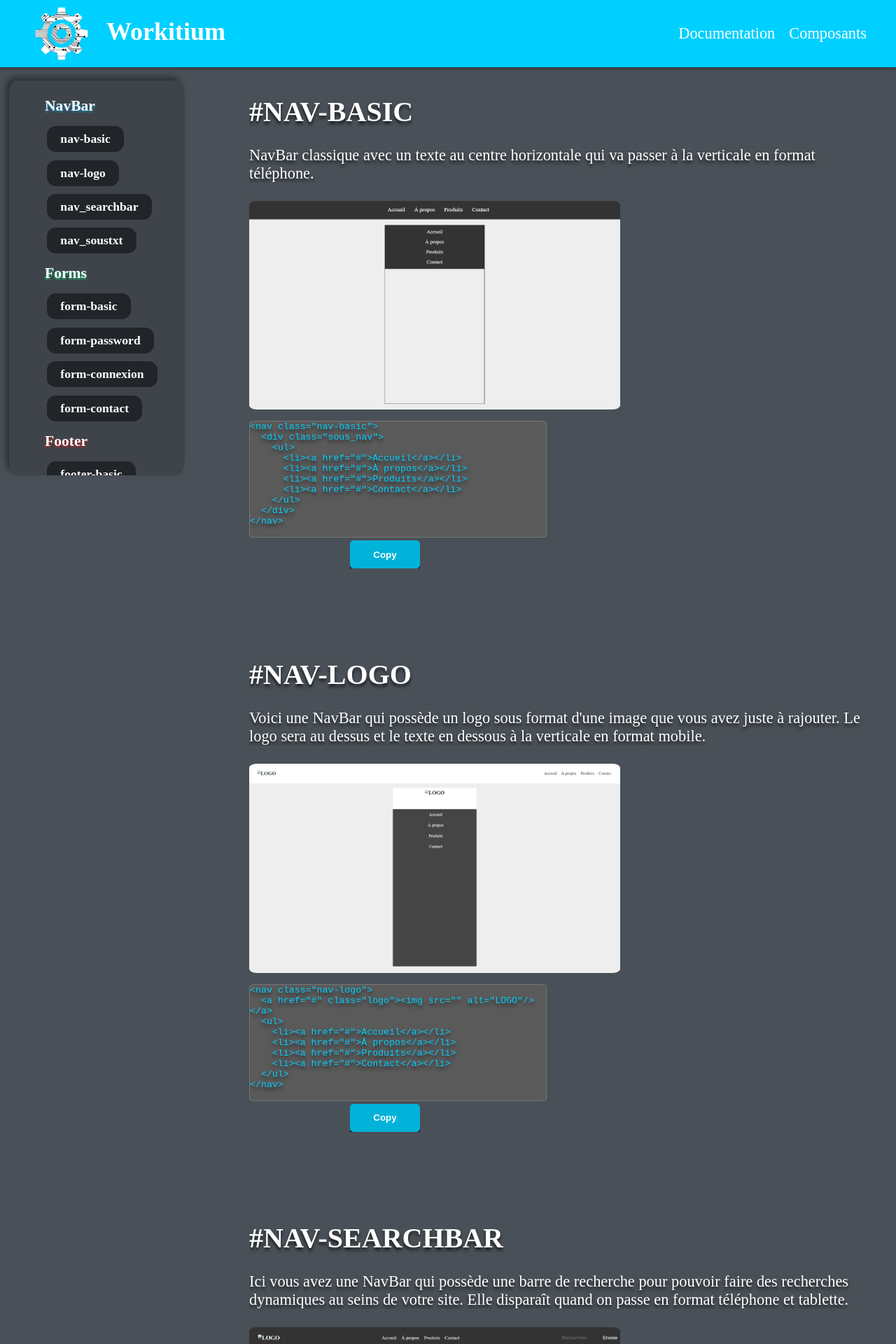
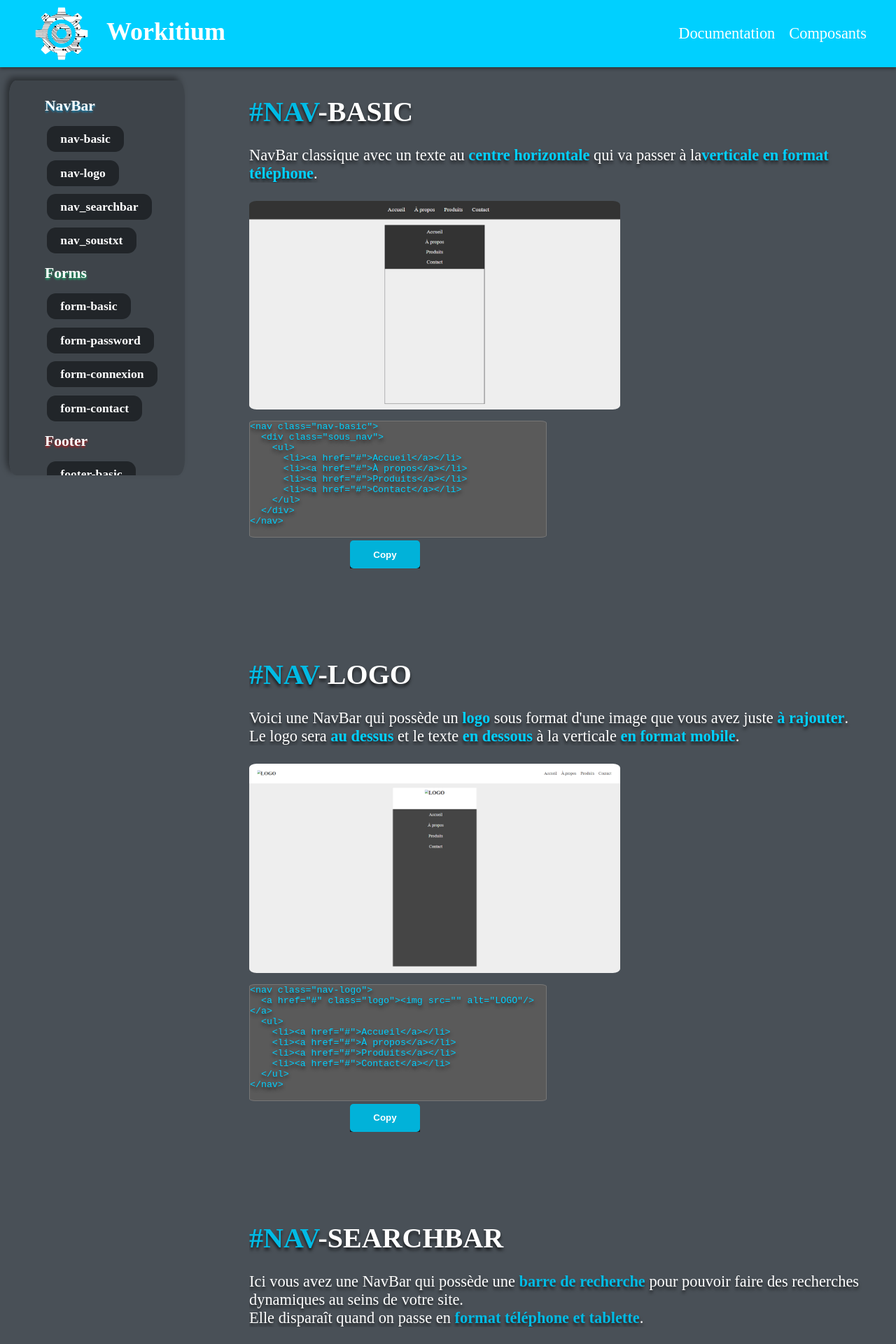
Before and after one commit to nixiz0/Workitium-Web, a React (Create React App) app: page /composants/navbar in a window 1280 px wide. Shown: the top 1920 px of the page at 70% size. Built offline with nearby package versions, Linux system fonts and the light colour scheme.

Commit message:
Custom the text composant

```diff
--- a/src/components/FooterComposant.jsx
+++ b/src/components/FooterComposant.jsx
@@ -29,10 +29,10 @@ function FooterComposant() {
             <div>
             <div class="the_composants">
             {/*-- Composant FooterBasic --*/}
-            <h2 class="title_composant" id="footer-basic"> #FOOTER-BASIC </h2>
+            <h2 class="title_composant" id="footer-basic"><b style={{color: 'rgba(255, 0, 0, 0.65)'}}>#FOOTER</b>-BASIC </h2>
             <span class="txt_composant">
                 <p>
-                    Un Footer classique mais suffisant pour n'importe quels projets web.
+                    Un Footer <b style={{color: 'rgba(255, 0, 0, 0.65)'}}>classique</b> mais suffisant pour n'importe quels projets web.
                 </p>
             </span>
             <div class="extrait_composants">
@@ -133,11 +133,12 @@ function FooterComposant() {
             {/*---------------*/}
 
             {/*-- Composant FooterMinimum --*/}
-            <h2 class="title_composant" id="footer-minimum"> #FOOTER-MINIMUM </h2>
+            <h2 class="title_composant" id="footer-minimum"><b style={{color: 'rgba(255, 0, 0, 0.65)'}}>#FOOTER</b>-MINIMUM </h2>
             <span class="txt_composant">
                 <p>
-                    Le Footer minimum si vous nous souhaitez pas mettre d'informations ou autres dans votre
-                    Footer mais qu'il vous en faut quand même un alors ce Footer sera parfait pour vous.
+                    Le Footer minimum si vous nous souhaitez <b style={{color: 'rgba(255, 0, 0, 0.65)'}}>pas mettre d'informations </b>
+                    ou autres dans votre Footer mais qu'il vous <b style={{color: 'rgba(255, 0, 0, 0.65)'}}>en faut quand même un </b>
+                    alors ce Footer sera parfait pour vous.
                 </p>
             </span>
             <div class="extrait_composants">
@@ -170,11 +171,12 @@ function FooterComposant() {
             {/*---------------*/}
 
             {/*-- Composant FooterVertical --*/}
-            <h2 class="title_composant" id="footer-vertical"> #FOOTER-VERTICAL </h2>
+            <h2 class="title_composant" id="footer-vertical"><b style={{color: 'rgba(255, 0, 0, 0.65)'}}>#FOOTER</b>-VERTICAL </h2>
             <span class="txt_composant">
                 <p>
-                    Un Footer vertical qui permet de mettre beaucoup d'informations, des liens pour vos réseaux sociaux
-                    mais aussi des autres liens pour les RGPD et autres informations.
+                    Un Footer <b style={{color: 'rgba(255, 0, 0, 0.65)'}}>vertical</b> qui permet de mettre beaucoup
+                    d'informations, des <b style={{color: 'rgba(255, 0, 0, 0.65)'}}>liens pour vos réseaux sociaux </b>
+                    mais aussi des <b style={{color: 'rgba(255, 0, 0, 0.65)'}}>autres liens pour les RGPD</b> et autres informations.
                 </p>
             </span>
             <div class="extrait_composants">
@@ -243,11 +245,11 @@ function FooterComposant() {
             {/*---------------*/}
 
             {/*-- Composant FooterRgpd --*/}
-            <h2 class="title_composant" id="footer-rgpd"> #FOOTER-RGPD </h2>
+            <h2 class="title_composant" id="footer-rgpd"><b style={{color: 'rgba(255, 0, 0, 0.65)'}}>#FOOTER</b>-RGPD </h2>
             <span class="txt_composant">
                 <p>
-                    Un Footer spécialement pour mettre le RGPD en avant, la sécurité et la protection des données
-                    des utilisateurs.
+                    Un Footer spécialement pour mettre le <b style={{color: 'rgba(255, 0, 0, 0.65)'}}>RGPD en avant</b>,
+                    la <b style={{color: 'rgba(255, 0, 0, 0.65)'}}>sécurité et la protection des données</b> des utilisateurs.
                     <br/>
                     Et vous pouvez aussi ajouter vos réseaux sociaux.
                 </p>
--- a/src/components/FormComposant.jsx
+++ b/src/components/FormComposant.jsx
@@ -29,14 +29,15 @@ function FormComposant() {
             <div>
             <div class="the_composants">
             {/*-- Composant FormBasic --*/}
-            <h2 class="title_composant" id="form-basic"> #FORM-BASIC </h2>
+            <h2 class="title_composant" id="form-basic"><b style={{color: 'rgba(0, 255, 136, 0.65)'}}>#FORM</b>-BASIC </h2>
             <span class="txt_composant">
                 <p>
-                    Classe permettant de créer un formulaire basique, qui va s'adapter pour tout type d'écrans.
+                    Classe permettant de créer un formulaire basique, qui va
+                    <b style={{color: 'rgba(0, 255, 136, 0.65)'}}> s'adapter pour tout type d'écrans</b>.
                     <br/>
                     Vous pouvez bien évidemment rajouter des champs,
                     <br/>
-                    il suffit juste d'inclure la même classe que dans les autres div.
+                    il suffit juste d'inclure la <b style={{color: 'rgba(0, 255, 136, 0.65)'}}>même classe que dans les autres div</b>.
                 </p>
             </span>
             <div class="extrait_composants">
@@ -91,10 +92,10 @@ function FormComposant() {
             {/*---------------*/}
 
             {/*-- Composant FormPassword --*/}
-            <h2 class="title_composant" id="form-password"> #FORM-PASSWORD </h2>
+            <h2 class="title_composant" id="form-password"><b style={{color: 'rgba(0, 255, 136, 0.65)'}}>#FORM</b>-PASSWORD </h2>
             <span class="txt_composant">
                 <p>
-                    Classe formulaire qui inclut un input de mot de passe.
+                    Classe formulaire qui inclut un <b style={{color: 'rgba(0, 255, 136, 0.65)'}}>input de mot de passe</b>.
                 </p>
             </span>
             <div class="extrait_composants">
@@ -167,10 +168,12 @@ function FormComposant() {
             {/*---------------*/}
 
             {/*-- Composant FormConnexion --*/}
-            <h2 class="title_composant" id="form-connexion"> #FORM-CONNEXION </h2>
+            <h2 class="title_composant" id="form-connexion"><b style={{color: 'rgba(0, 255, 136, 0.65)'}}>#FORM</b>-CONNEXION </h2>
             <span class="txt_composant">
                 <p>
-                    Formulaire de connexion avec les champs classiques requis pour se connecter à son site.
+                    Formulaire de <b style={{color: 'rgba(0, 255, 136, 0.65)'}}>connexion </b>
+                    avec les champs classiques requis pour
+                    se <b style={{color: 'rgba(0, 255, 136, 0.65)'}}>connecter à son site</b>.
                 </p>
             </span>
             <div class="extrait_composants">
@@ -215,10 +218,10 @@ function FormComposant() {
             {/*---------------*/}
 
             {/*-- Composant FormContact --*/}
-            <h2 class="title_composant" id="form-contact"> #FORM-CONTACT </h2>
+            <h2 class="title_composant" id="form-contact"><b style={{color: 'rgba(0, 255, 136, 0.65)'}}>#FORM</b>-CONTACT </h2>
             <span class="txt_composant">
                 <p>
-                    Un formulaire de contact avec un style moderne.
+                    Un formulaire de contact avec un <b style={{color: 'rgba(0, 255, 136, 0.65)'}}>style moderne</b>.
                 </p>
             </span>
             <div class="extrait_composants">
--- a/src/components/NavComposant.jsx
+++ b/src/components/NavComposant.jsx
@@ -33,11 +33,11 @@ function NavComposant() {
             <div>
             <div class="the_composants">
             {/*-- Composant NavBasic --*/}
-            <h2 class="title_composant" id="nav-basic"> #NAV-BASIC </h2>
+            <h2 class="title_composant" id="nav-basic"> <b style={{color: '#00BBE5'}}>#NAV</b>-BASIC</h2>
             <span class="txt_composant">
                 <p>
-                    NavBar classique avec un texte au centre horizontale qui va passer à la
-                    verticale en format téléphone.
+                    NavBar classique avec un texte au <b style={{color: '#00d0ff'}}>centre horizontale</b> qui va passer à la
+                    <b style={{color: '#00d0ff'}}>verticale en format téléphone</b>.
                 </p>
             </span>
             <div class="extrait_composants">
@@ -73,12 +73,14 @@ function NavComposant() {
             {/*---------------*/}
 
             {/*-- Composant NavLogo --*/}
-            <h2 class="title_composant" id="nav-logo"> #NAV-LOGO </h2>
+            <h2 class="title_composant" id="nav-logo"><b style={{color: '#00BBE5'}}>#NAV</b>-LOGO </h2>
             <span class="txt_composant">
                 <p>
-                    Voici une NavBar qui possède un logo sous format d'une image que vous avez
-                    juste à rajouter.
-                    Le logo sera au dessus et le texte en dessous à la verticale en format mobile.
+                    Voici une NavBar qui possède un <b style={{color: '#00d0ff'}}>logo</b> sous format d'une image que vous avez
+                    juste <b style={{color: '#00d0ff'}}>à rajouter</b>.
+                    <br/>
+                    Le logo sera <b style={{color: '#00d0ff'}}>au dessus</b> et le texte <b style={{color: '#00d0ff'}}>en dessous </b>
+                    à la verticale <b style={{color: '#00d0ff'}}>en format mobile</b>.
                 </p>
             </span>
             <div class="extrait_composants extrait_nav-logo">
@@ -111,12 +113,13 @@ function NavComposant() {
             {/*---------------*/}
 
             {/*-- Composant NavSearchbar --*/}
-            <h2 class="title_composant" id="nav_searchbar"> #NAV-SEARCHBAR </h2>
+            <h2 class="title_composant" id="nav_searchbar"><b style={{color: '#00BBE5'}}>#NAV</b>-SEARCHBAR </h2>
             <span class="txt_composant">
                 <p>
-                    Ici vous avez une NavBar qui possède une barre de recherche pour
+                    Ici vous avez une NavBar qui possède une <b style={{color: '#00BBE5'}}>barre de recherche</b> pour
                     pouvoir faire des recherches dynamiques au seins de votre site.
-                    Elle disparaît quand on passe en format téléphone et tablette.
+                    <br/>
+                    Elle disparaît quand on passe en <b style={{color: '#00BBE5'}}>format téléphone et tablette</b>.
                 </p>
             </span>
             <div class="extrait_composants extrait_nav-logo">
@@ -155,12 +158,13 @@ function NavComposant() {
             {/*---------------*/}
 
             {/*-- Composant NavSousTxt --*/}
-            <h2 class="title_composant" id="nav_soustxt"> #NAV-SOUS-TXT </h2>
+            <h2 class="title_composant" id="nav_soustxt"><b style={{color: '#00BBE5'}}>#NAV</b>-SOUS-TXT </h2>
             <span class="txt_composant">
                 <p>
-                    La NavBar sous txt (pour texte) permet d'avoir une NavBar qui possède un sous menu
-                    qui, dès lors que l'on passe notre souris dessus nous donne d'autres liens.
-                    Cela fonctionne dans tous les formats d'écrans.
+                    La NavBar sous txt permet d'avoir une NavBar qui possède un <b style={{color: '#00BBE5'}}>sous menu </b>
+                    qui, dès lors que l'on passe notre souris dessus <b style={{color: '#00BBE5'}}>nous donne d'autres liens</b>.
+                    <br/>
+                    Cela fonctionne dans <b style={{color: '#00BBE5'}}>tous les formats d'écrans</b>.
                 </p>
             </span>
             <div class="extrait_composants extrait_nav-logo">
```
Also changed, not shown: src/components/BtnComposant.jsx (+5 -5 lines), src/components/PositionComposant.jsx (+7 -5 lines).
